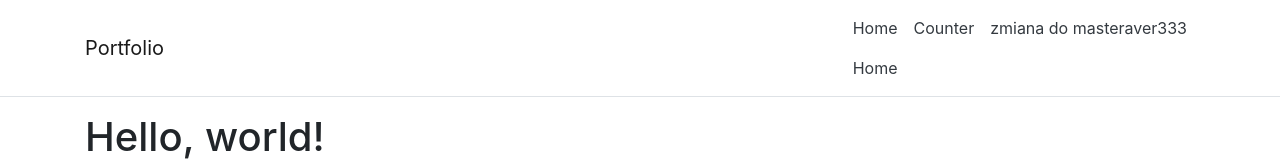
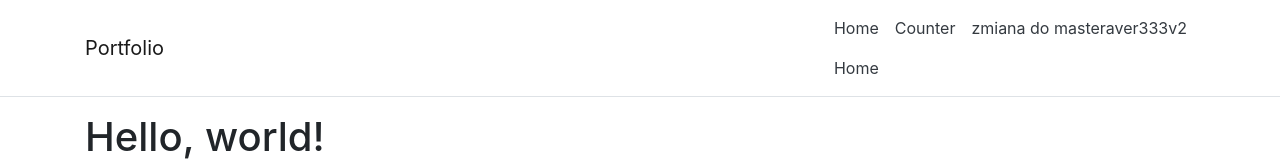
Before and after one commit to levvy13/Portfolio, an Angular app in the folder Portfolio/ClientApp/: page / in a window 1280 px wide. Shown: the top 161 px of the page. Built offline with nearby package versions, Linux system fonts and the light colour scheme.

Commit message:
testv333v2

```diff
--- a/Portfolio/ClientApp/src/app/nav-menu/nav-menu.component.html
+++ b/Portfolio/ClientApp/src/app/nav-menu/nav-menu.component.html
@@ -35,7 +35,7 @@
           </li>
           <li class="nav-item" [routerLinkActive]="['link-active']">
             <a class="nav-link text-dark" [routerLink]="['/fetch-data']"
-              >zmiana do masteraver333</a
+              >zmiana do masteraver333v2</a
             >
           </li>
         </ul>
```
